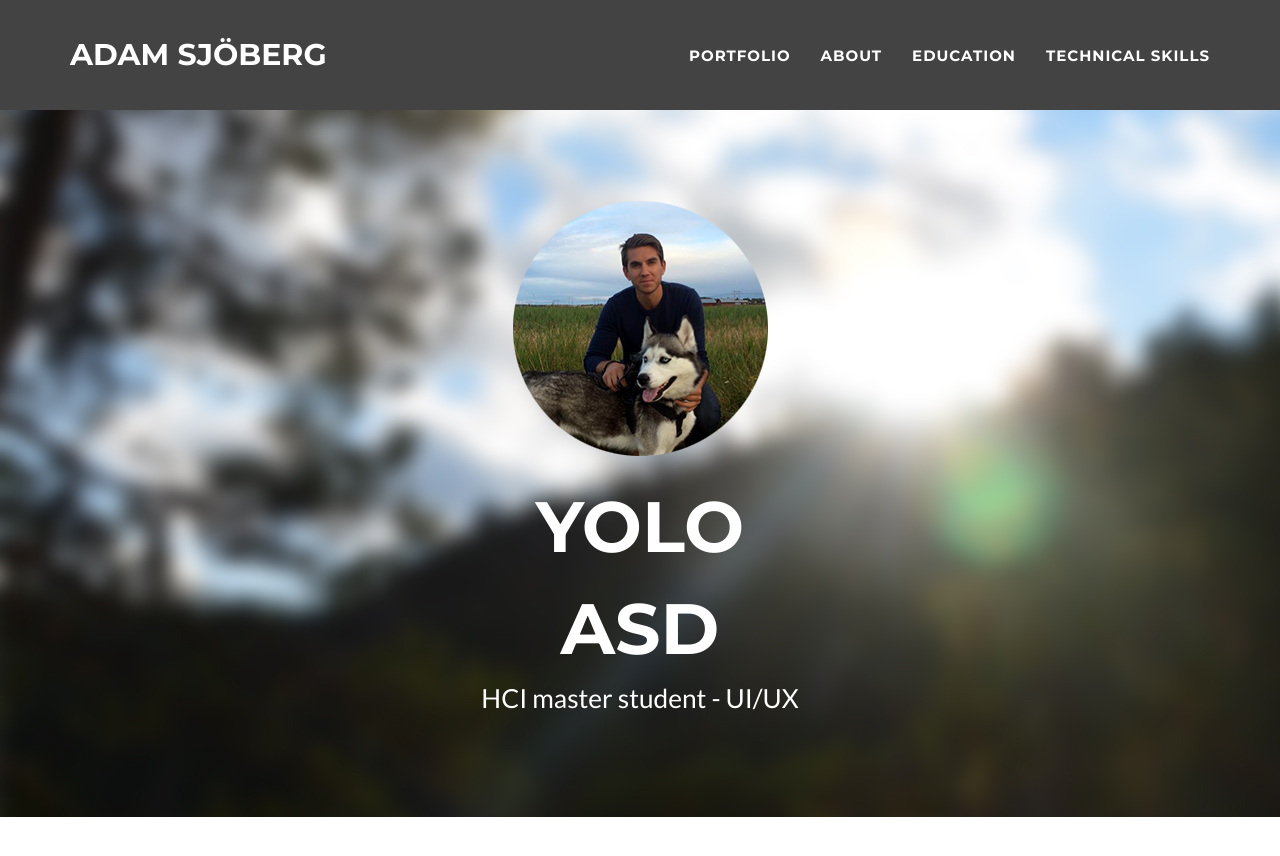
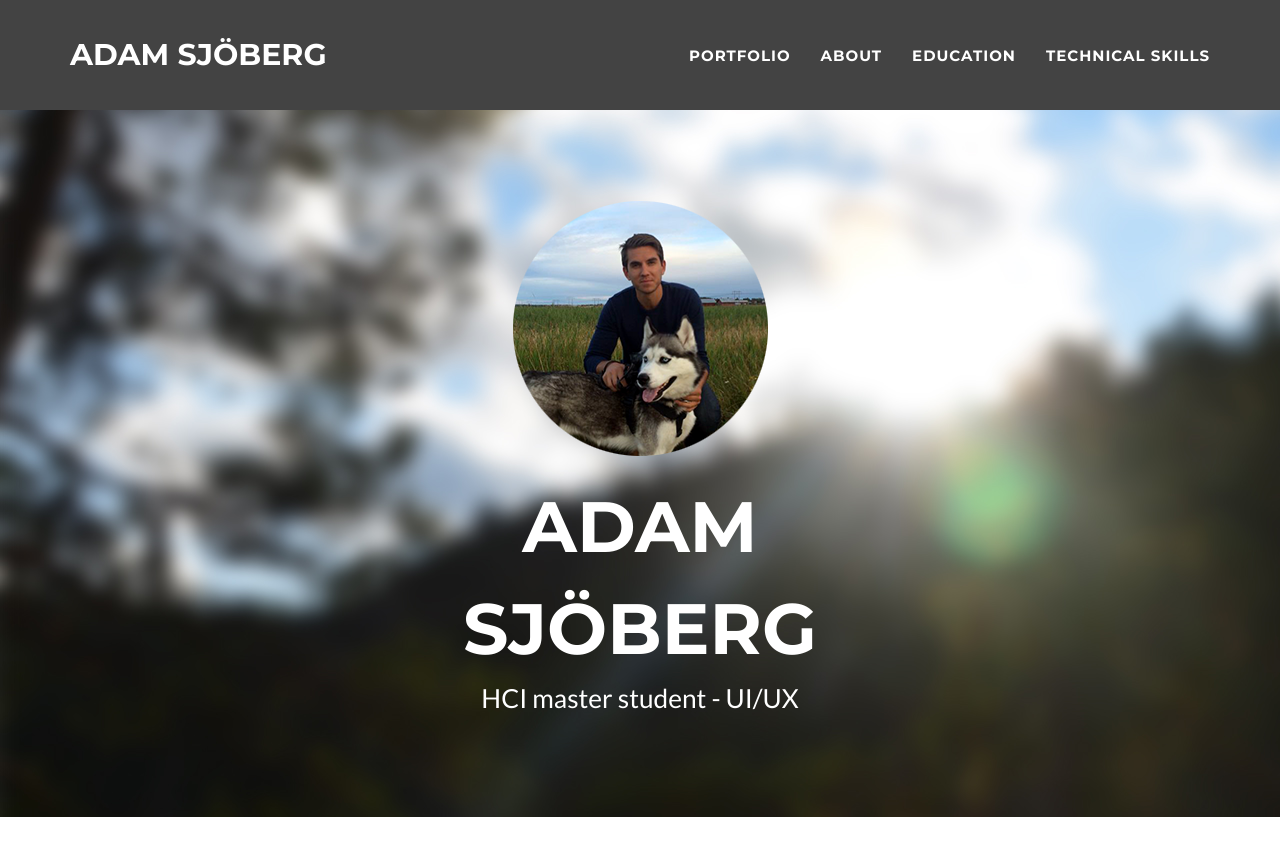
Before and after one commit to Adamsjoberg/Adamsjoberg.github.io, a Jekyll site: the page built from index.html, in a window 1280 px wide and 900 px high. Shown: the top 856 px of the window. Built offline with Jekyll 4.4.1, drawn with Linux system fonts in a browser that asks for light colours.

Commit message:
name header

```diff
--- a/_includes/header.html
+++ b/_includes/header.html
@@ -5,8 +5,8 @@
                 <div class="col-lg-12">
                     <img class="img-responsive" src="img/profile_picture.png" alt="">
                     <div class="intro-text">
-                        <span class="name">Yolo</span>
-                        <span class="name">asd</span>
+                        <span class="name">Adam</span>
+                        <span class="name">Sjöberg</span>
                         <span class="skills">HCI master student - UI/UX</span>
                     </div>
                 </div>
```
